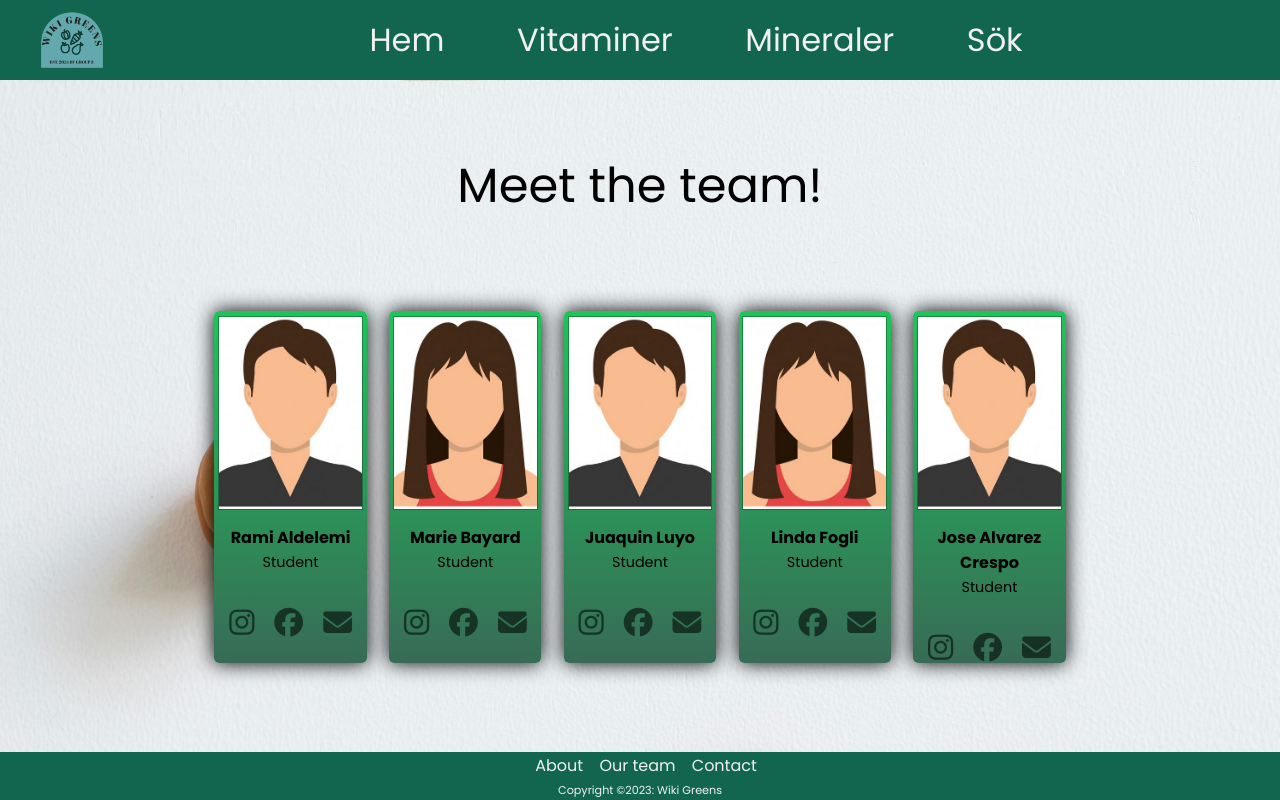
After one commit to Lindayh/nutrition, a Flask app: page /team in a window 1280 px wide. The commit adds this page. Run offline with Flask 3, Linux system fonts and the light colour scheme; some libraries are stand-ins or nearby versions.

Commit message:
90% done

```diff
--- a/app.py
+++ b/app.py
@@ -18,5 +18,9 @@ def mineraler():
 def search():
     return render_template("search.html")
 
+@app.route("/team")
+def team():
+    return render_template("team.html")
+
 if __name__ == "__main__":
     app.run(debug=True)
--- a/static/style.css
+++ b/static/style.css
@@ -123,10 +123,75 @@ footer p {
     margin: 0 0.6rem;
     background-color: var(--accent-color2);
 }
-.route-container {
+.route-container{
     display: flex;
     flex-direction: column;
     justify-content: center;
     align-items: center;
     flex: 1;
 }
+.team-container {
+    background: url("/static/images/team-bg.jpg") no-repeat top;
+    background-size: cover;
+    display: flex;
+    flex-direction: column;
+    align-items: center;
+    flex: 1;
+}
+.team-container h2 {
+    margin-top: 70px;
+    font-size: 3em;
+    font-weight: normal;
+}
+.team-info {
+    margin-top: 80px;
+    width: 70%;
+    height: 370px;
+    display: flex;
+    align-items: center;
+    justify-content: space-evenly;
+}
+.card {
+    background: linear-gradient(rgb(31, 196, 89),rgb(55, 107, 86));
+    box-shadow: 0 0 20px 0;
+    width: 17%;
+    height: 95%;
+    border-radius: 5px;
+    display: flex;
+    flex-direction: column;
+    align-items: center;
+    text-align: center;
+}
+.card h4 {
+    margin-top: 8px;
+}
+.card p {
+    margin-top: 2px;
+    font-size: 0.9em;
+}
+.brands {
+    margin-top: 35px;
+    display: flex;
+    justify-content: center;
+    align-items: center;
+    gap: 20px;
+}
+.card i {
+    font-size: 1.8em;
+    color: rgba(0, 0, 0, 0.564);
+}
+.card i:hover {
+    color: #bdf4c2;
+}
+.card-image {
+    width: 95%;
+    height: 55%;
+    margin-top: 5px;
+    border-radius: 3px;
+}
+.card-image img {
+    width: 100%;
+    height: 100%;
+    object-fit: cover;
+    border: 1.5px solid rgba(0, 0, 0, 0.285);
+}
--- a/templates/base.html
+++ b/templates/base.html
@@ -5,6 +5,7 @@
     <meta name="viewport" content="width=device-width, initial-scale=1.0">
     <link href="https://fonts.googleapis.com/css2?family=Poppins:ital,wght@0,100;0,200;0,300;0,400;0,500;0,600;0,700;0,800;0,900;1,100;1,200;1,300;1,400;1,500;1,600;1,700;1,800;1,900&display=swap" rel="stylesheet">
     <link href="/static/style.css" rel="stylesheet" type="text/css">
+    <script src="https://kit.fontawesome.com/676c31c688.js" crossorigin="anonymous"></script>
     <title>{% block title %} {% endblock %}</title>
 </head>
 <body>
@@ -27,7 +28,7 @@
     <footer>
         <div class="footer-links">
             <a href="#">About</a>
-            <a href="#">Our team</a>
+            <a href="/team">Our team</a>
             <a href="#">Contact</a>
         </div>
         <p>Copyright ©2023: Wiki Greens </p>
--- /dev/null
+++ b/templates/team.html
@@ -0,0 +1,71 @@
+{% extends "base.html"%}
+
+{% block title %}Our Team{% endblock %}
+
+{% block content %}
+<div class="team-container">
+    <h2>Meet the team!</h2>
+    <div class="team-info">
+        <div class="card">
+            <div class="card-image">
+                <img src="/static/images/male.png">
+                <h4>Rami Aldelemi</h4>
+                <p>Student</p>
+                <div class="brands">
+                    <a href="https://www.instagram.com/ramiieh/" target="_blank"><i class="fa-brands fa-instagram"></i></a>
+                    <a href="https://www.facebook.com/rami.aldelemi" target="_blank"><i class="fa-brands fa-facebook"></i></a>
+                    <a href="mailto:rammi.aldelemi91@gmail.com"><i class="fa-solid fa-envelope"></i></a>
+                </div>
+            </div>
+        </div>
+        <div class="card">
+            <div class="card-image">
+                <img src="/static/images/female.png">
+                <h4>Marie Bayard</h4>
+                <p>Student</p>
+                <div class="brands">
+                    <a href="#" target="_blank"><i class="fa-brands fa-instagram"></i></a>
+                    <a href="#" target="_blank"><i class="fa-brands fa-facebook"></i></a>
+                    <a href="#"><i class="fa-solid fa-envelope"></i></a>
+                </div>
+            </div>
+        </div>
+        <div class="card">
+            <div class="card-image">
+                <img src="/static/images/male.png">
+                <h4>Juaquin Luyo</h4>
+                <p>Student</p>
+                <div class="brands">
+                    <a href="#" target="_blank"><i class="fa-brands fa-instagram"></i></a>
+                    <a href="#" target="_blank"><i class="fa-brands fa-facebook"></i></a>
+                    <a href="#"><i class="fa-solid fa-envelope"></i></a>
+                </div>
+            </div>
+        </div>
+        <div class="card">
+            <div class="card-image">
+                <img src="/static/images/female.png">
+                <h4>Linda Fogli</h4>
+                <p>Student</p>
+                <div class="brands">
+                    <a href="#" target="_blank"><i class="fa-brands fa-instagram"></i></a>
+                    <a href="#" target="_blank"><i class="fa-brands fa-facebook"></i></a>
+                    <a href="#"><i class="fa-solid fa-envelope"></i></a>
+                </div>
+            </div>
+        </div>
+        <div class="card">
+            <div class="card-image">
+                <img src="/static/images/male.png">
+                <h4>Jose Alvarez Crespo</h4>
+                <p>Student</p>
+                <div class="brands">
+                    <a href="#" target="_blank"><i class="fa-brands fa-instagram"></i></a>
+                    <a href="#" target="_blank"><i class="fa-brands fa-facebook"></i></a>
+                    <a href="#"><i class="fa-solid fa-envelope"></i></a>
+                </div>
+            </div>
+        </div>
+    </div>
+</div>
+{% endblock %}
```
Also changed, not shown: static/images/female.png (added), static/images/male.png (added), static/images/team-bg.jpg (added).
